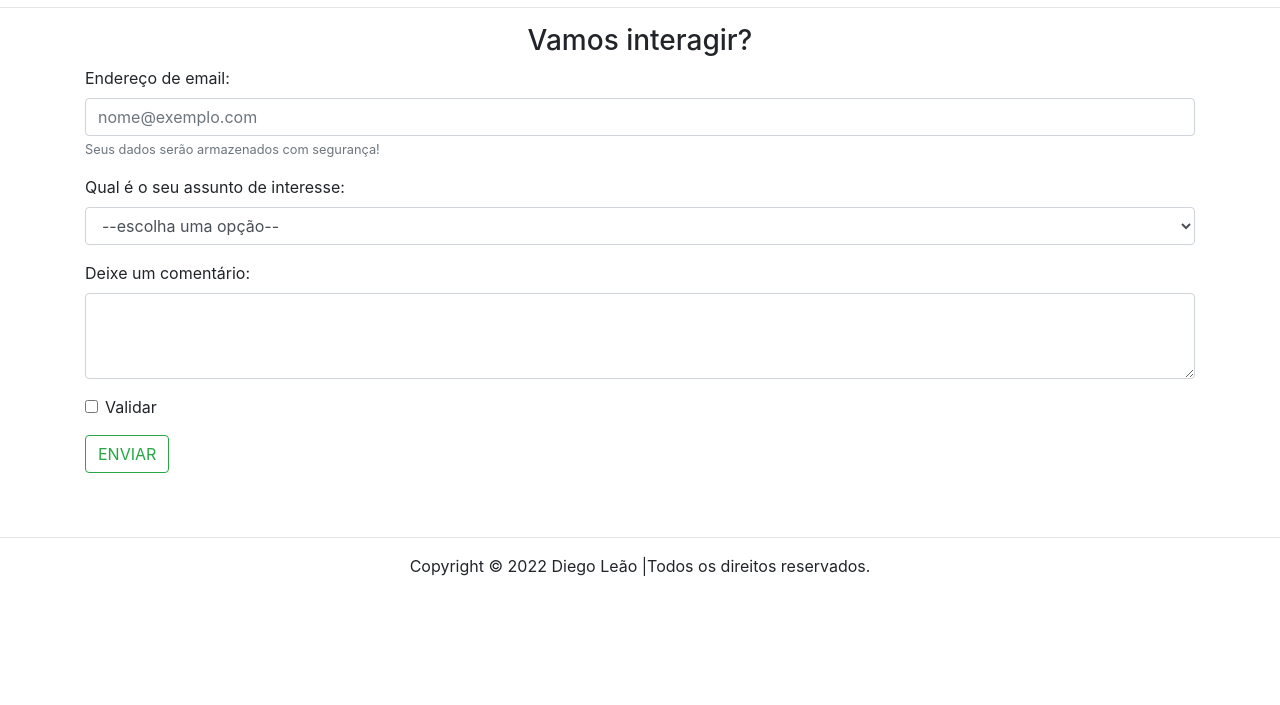
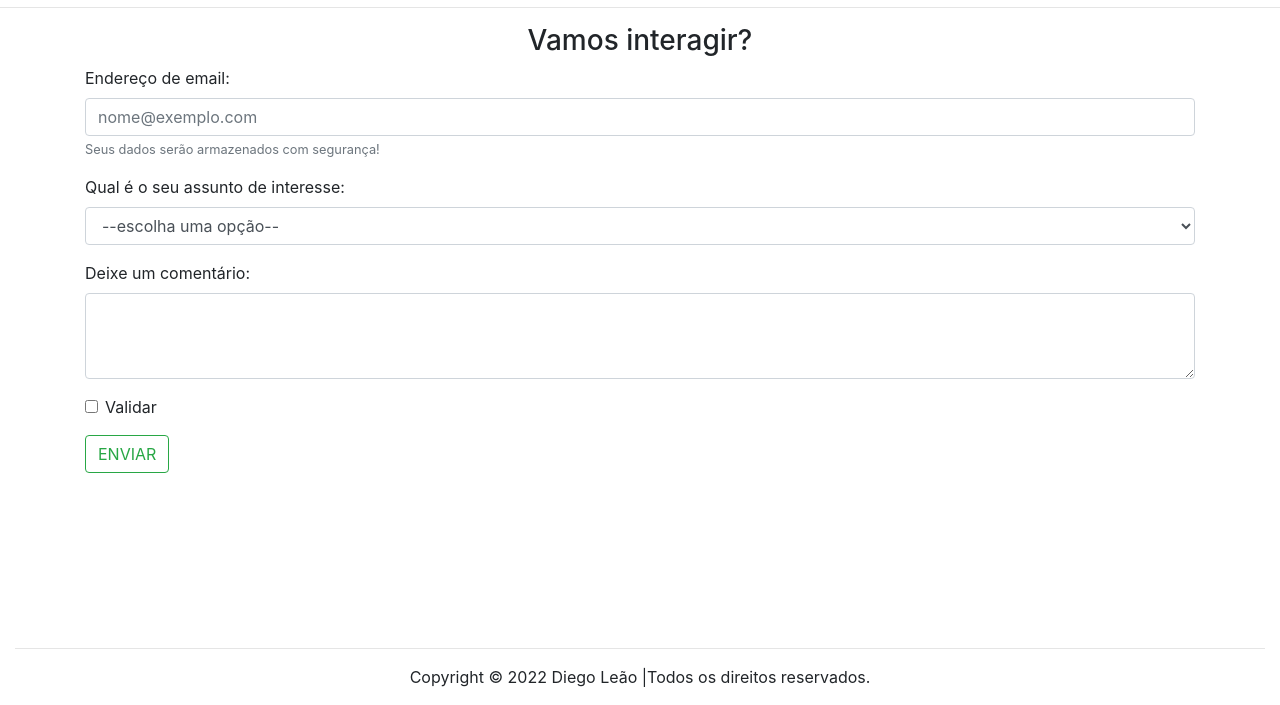
Before and after one commit to nataliaccs/Bootstrap, a plain HTML site: page contato.html in a window 1280 px wide. Shown: the part 95-800 px from the top of the page. Drawn offline with nearby package versions, Linux system fonts and the light colour scheme.

Commit message:
versão 2.0

```diff
--- a/assets/css/estilo.css
+++ b/assets/css/estilo.css
@@ -1,7 +1,13 @@
 .bg-nav {
-    background-color: rgb(200, 255, 129);
+    background-color: rgb(200, 255, 129) !important;
 }
 
 .justificado {
     text-align: justify;
 }
+
+
+.footer {
+    position: fixed;
+    bottom: 0;
+}
--- a/contato.html
+++ b/contato.html
@@ -102,19 +102,29 @@
 
     <!--/Formulário-->
 
-    <hr>
 
 
+<div class="container-fluid footer">
+    <hr>
+    <div class="row">
+        <div class="col-12">
+            <footer >
+                <div>
+                    <p class="container text-center">
+                        Copyright &copy 2022 Diego Leão |Todos os direitos reservados.
+                    </p>
+                </div>
+            </footer>
+        </div>
+
+    </div>
+
+</div>
 
 
     <!--Rodapé-->
-    <footer>
-        <div class="container text-center">
-            <p>
-                Copyright &copy 2022 Diego Leão |Todos os direitos reservados.
-            </p>
-        </div>
-    </footer>
+
+
     <!--/Rodapé-->
 
     <!--Scripts servidor Bootstrap -JS -->
```
Also changed, not shown: index.html (+3 -3 lines).
